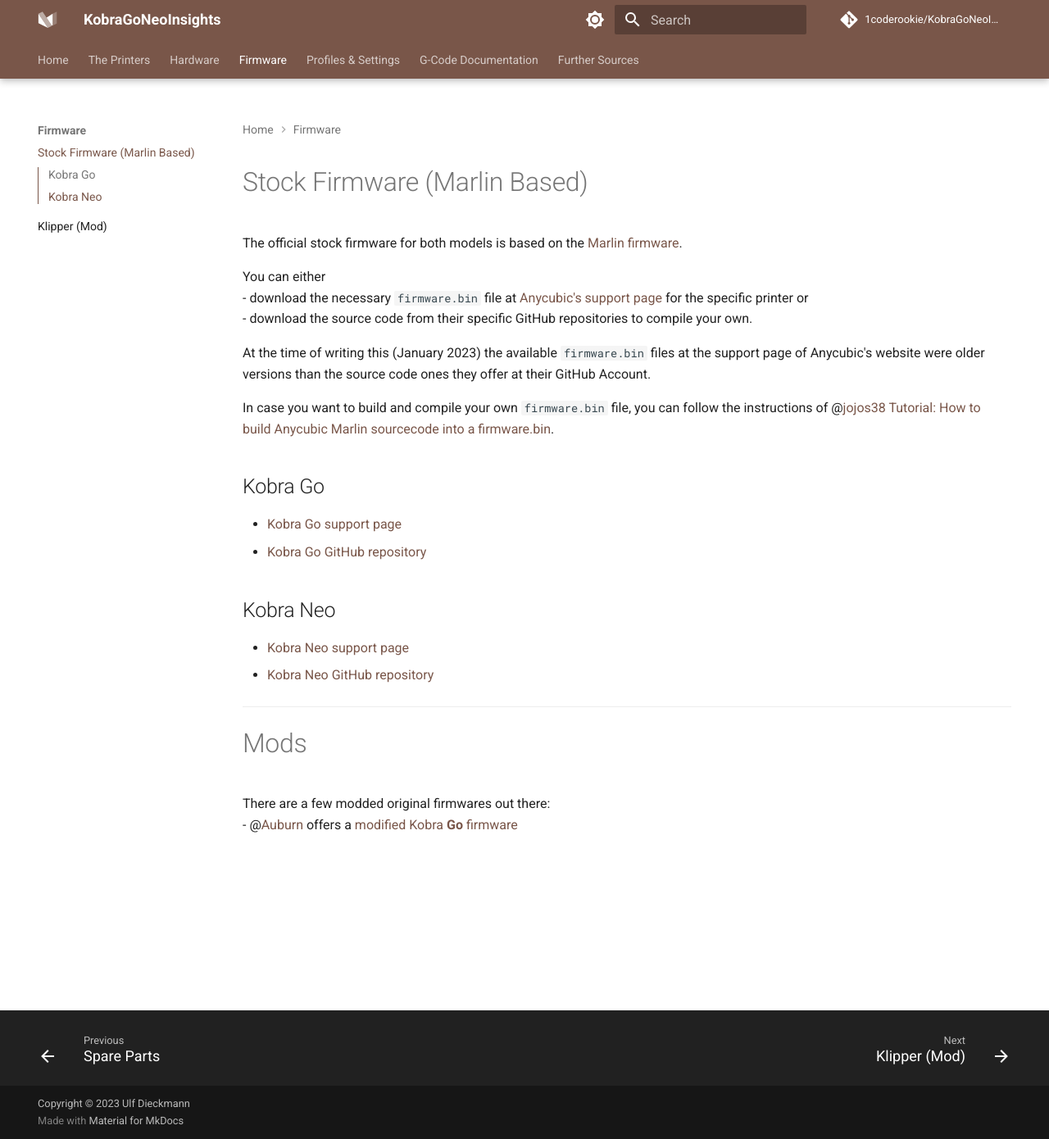
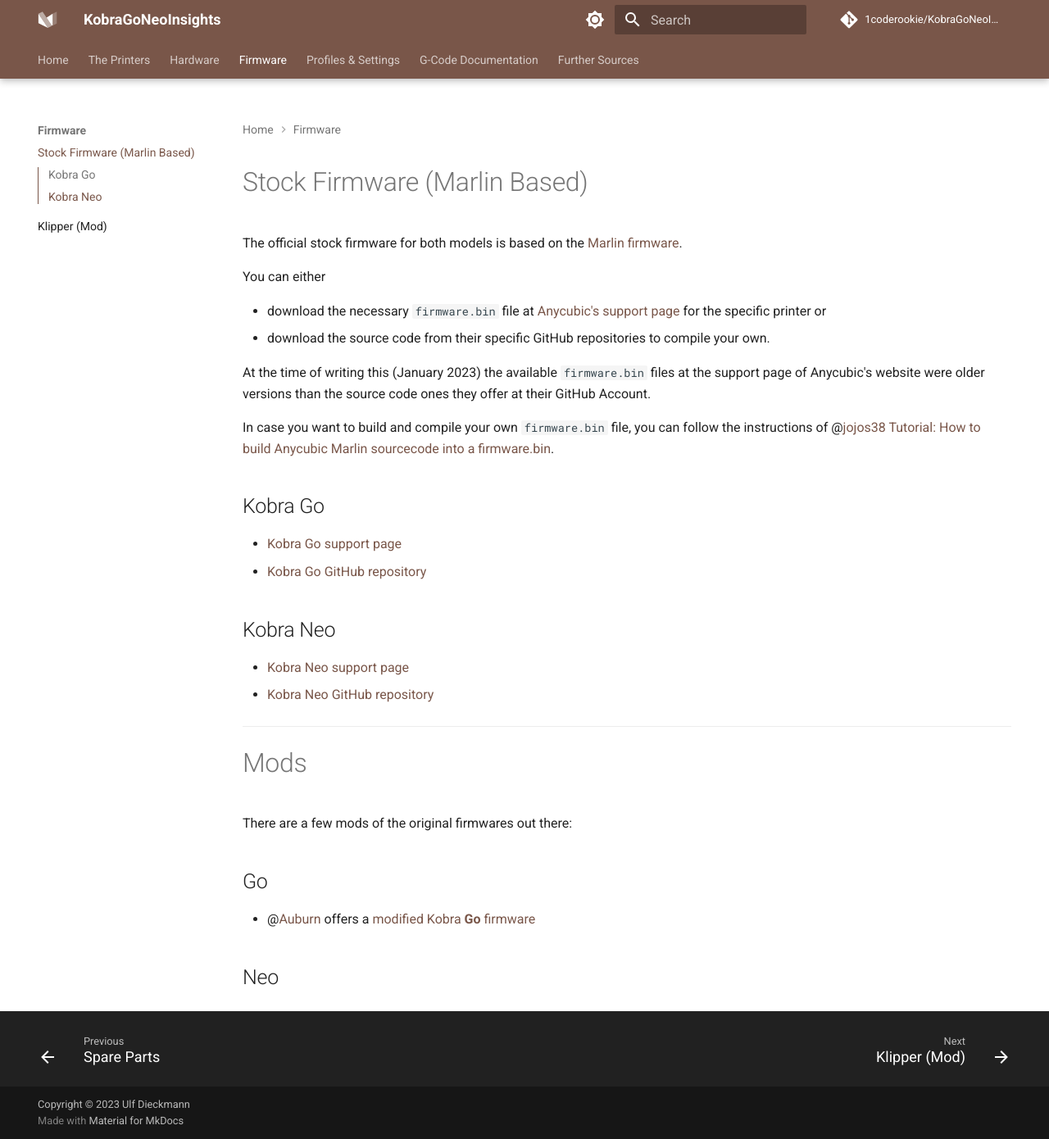
Before and after one commit to 1coderookie/KobraGoNeoInsights, an MkDocs documentation site: the page built from docs/firmware/fw_marlin.md, in a window 1280 px wide and 1390 px high. Shown: the whole window at 82% size. Built offline with MkDocs 1.6.1 and Material for MkDocs 9.7.7, drawn with Linux system fonts in a browser that asks for light colours; comment, search, counter and statistics services are not loaded.

Commit message:
Update fw_marlin.md

```diff
--- a/docs/firmware/fw_marlin.md
+++ b/docs/firmware/fw_marlin.md
@@ -4,6 +4,7 @@
 The official stock firmware for both models is based on the [Marlin firmware](https://marlinfw.org/).
 
 You can either
+
 - download the necessary `firmware.bin` file at [Anycubic's support page](https://www.anycubic.com/blogs/news/all-you-need-to-know-about-kobra-series) for the specific printer or
 - download the source code from their specific GitHub repositories to compile your own.
 
@@ -22,5 +23,10 @@
 ---
 
 # Mods
-There are a few modded original firmwares out there:
+There are a few mods of the original firmwares out there:
+
+## Go
+
 - @[Auburn](https://github.com/Auburn) offers a [modified Kobra **Go** firmware](https://github.com/Auburn/Kobra_Go)
+
+## Neo
```
